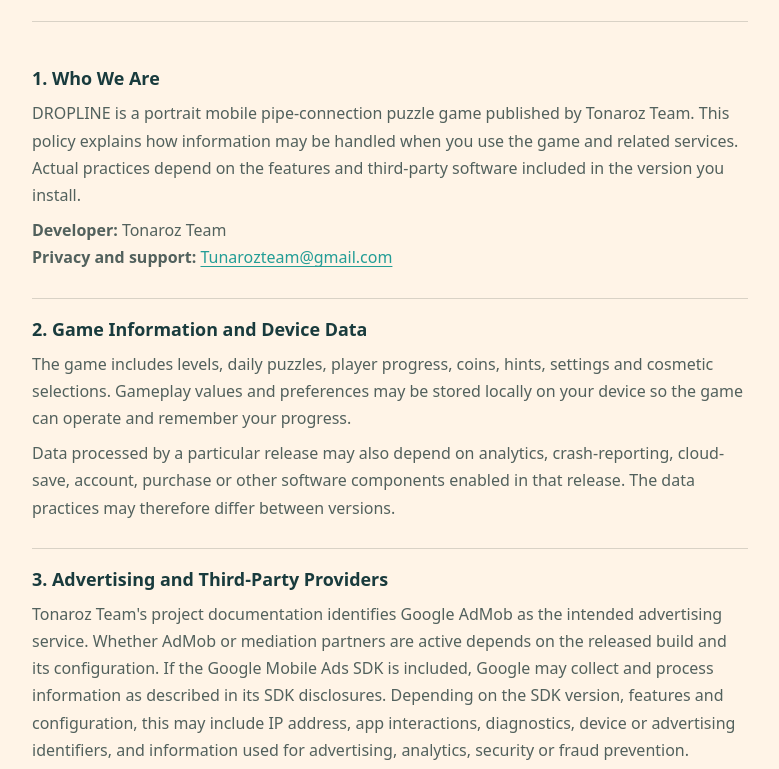
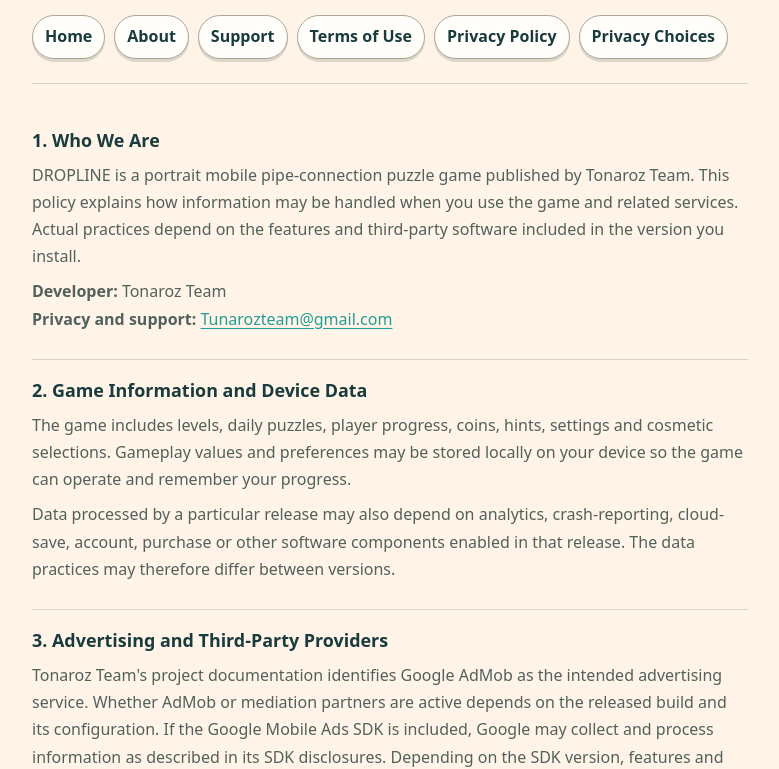
Before and after one commit to tonarozteam/DROPLINE, a plain HTML site: page docs/privacy/index.html in a window 1280 px wide. Shown: the part 174-943 px from the top of the page, without its empty margins (250-1029 px from the left). Drawn offline with Linux system fonts and the light colour scheme.

Commit message:
Add consistent navigation to Privacy Policy

```diff
--- a/docs/privacy/index.html
+++ b/docs/privacy/index.html
@@ -15,6 +15,9 @@ header{padding:8px 0 24px;border-bottom:1px solid var(--line);margin-bottom:26px
 .brand{font-size:1rem;font-weight:800;letter-spacing:.12em;margin:0 0 18px}
 h1{font-size:clamp(2rem,6vw,2.7rem);line-height:1.15;margin:0 0 8px;font-weight:750}
 .updated{font-size:.9rem;color:var(--muted);margin:0}
+nav{display:flex;flex-wrap:wrap;gap:9px;margin-top:18px}
+nav a{display:inline-block;text-decoration:none;border:1.8px solid #aaa797;border-radius:999px;padding:7px 12px;background:#fffefa;color:var(--ink);box-shadow:0 3px 0 #ded7c9;font-weight:600}
+@media(max-width:600px){nav a{font-size:.82rem;padding:6px 10px}}
 section{padding:18px 0;border-bottom:1px solid var(--line)}
 h2{font-size:1.12rem;line-height:1.4;margin:0 0 9px;font-weight:700}
 p,li{color:#52615d}
@@ -32,6 +35,14 @@ footer{padding-top:24px;color:var(--muted);font-size:.88rem}
 <p class="brand">DROPLINE</p>
 <h1>Privacy Policy</h1>
 <p class="updated">Last updated: 19 November 2026</p>
+<nav aria-label="Main navigation">
+<a href="/DROPLINE/">Home</a>
+<a href="/DROPLINE/about/">About</a>
+<a href="/DROPLINE/support/">Support</a>
+<a href="/DROPLINE/terms/">Terms of Use</a>
+<a href="/DROPLINE/docs/privacy/">Privacy Policy</a>
+<a href="/DROPLINE/privacy-choices/">Privacy Choices</a>
+</nav>
 </header>
 
 <section id="who-we-are">
```
